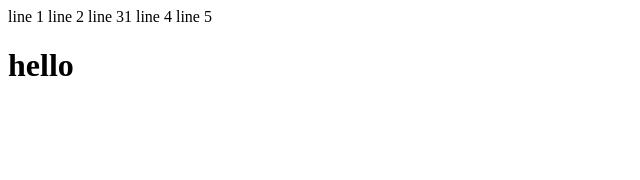
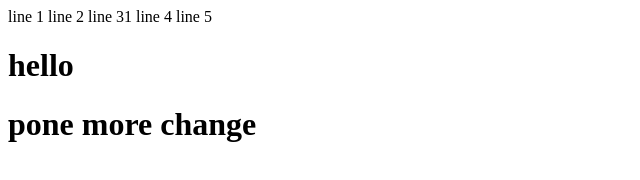
Before and after one commit to prAKhar0819/demorepo, a plain HTML site: page index.html in a window 1280 px wide. Shown: the whole page, without its empty margins (0-640 px from the left). Drawn offline with Linux system fonts and the light colour scheme.

Commit message:
Update index.html

```diff
--- a/index.html
+++ b/index.html
@@ -4,3 +4,4 @@ line 31
 line 4
 line 5
 <h1> hello </h1>
+<h1>pone more change</h1>
```
